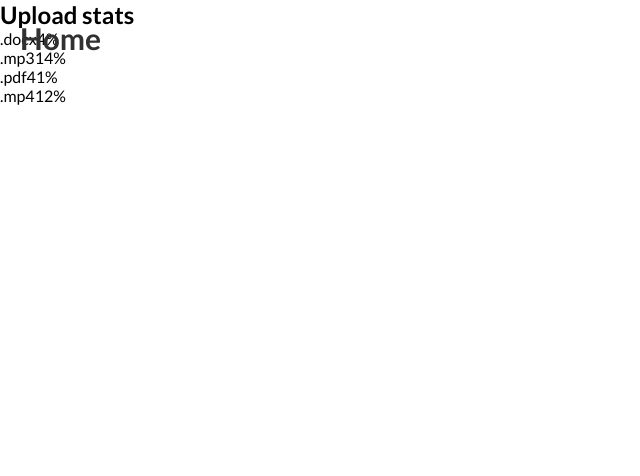
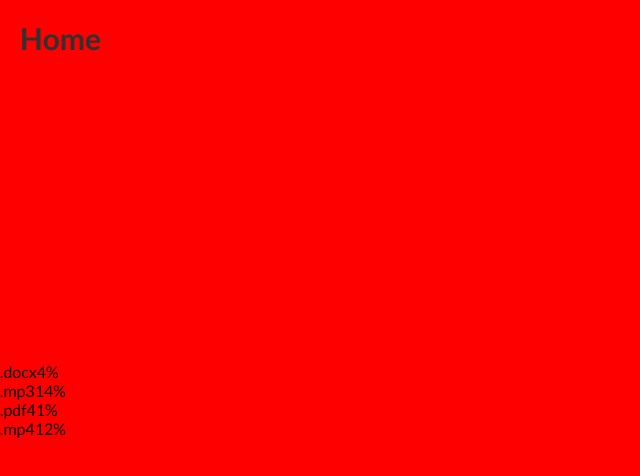
Before and after one commit to PPTZZ/goit-react-hw-01-components, a React (Vite) app: page /statistics in a window 1280 px wide. Shown: the top 476 px of the page, without its empty margins (0-640 px from the left). Built offline with nearby package versions, Linux system fonts and the light colour scheme.

Commit message:
fixing gh pages

```diff
--- a/index.html
+++ b/index.html
@@ -4,7 +4,7 @@
     <meta charset="UTF-8" />
     <meta name="viewport" content="width=device-width, initial-scale=1.0" />
     <link rel="stylesheet" href="./src/index.css">
-    <title>React hw 1</title>
+    <title>react-hw-1</title>
   </head>
   <body>
     <div id="root"></div>
--- a/src/components/Statistics.jsx
+++ b/src/components/Statistics.jsx
@@ -1,8 +1,9 @@
-const Statistics = ({title = "Upload stats", data}) => {
+/* eslint-disable react/prop-types */
+const Statistics = ({title, stats}) => {
 	return (
 		<>
 			<section className='statistics'>
-				<h2 className='title'>Upload stats</h2>
+				<h2 className='title'>{title}</h2>
 				<ul className='stat-list'>
 					<li className='item'>
 						<span className='label'>.docx</span>
--- a/src/css/pages/StatisticsPag.module.css
+++ b/src/css/pages/StatisticsPag.module.css
@@ -0,0 +1,7 @@
+.statsPag{
+    height: 100vh;
+    width: 100vw;
+    display: flex;
+    align-items: center;
+    background-color: red;
+}
--- a/src/main.jsx
+++ b/src/main.jsx
@@ -13,8 +13,8 @@ createRoot(document.getElementById('root')).render(
 			<Routes>
 				<Route index path='/' element={<App />} />
 				<Route path='profile' element={<ProfilePag />} />
+				<Route path='statistics' element={<StatisticsPag />} />
 				<Route path='friends' element={<FriendsListPag />} />
-				<Route path='statistics' element={<StatisticsPag />} />
 				<Route path='transactions' element={<TransactionHistoryPag />} />
 			</Routes>
 		</BrowserRouter>
--- a/src/pages/StatisticsPag.jsx
+++ b/src/pages/StatisticsPag.jsx
@@ -2,11 +2,12 @@
 import { Link } from 'react-router-dom';
 import data from '../data/data.json'
 import Statistics from '../components/Statistics';
+import style from '../css/pages/StatisticsPag.module.css'
 const StatisticsPag = () => {
-	return (
-		<div>
+		return (
+		<div className={style.statsPag}>
 			<Link to='/' className='link'>Home</Link>
-			<Statistics title='' data={data}/>
+			<Statistics title='' stats={data}/>
 		</div>
 	);
 };
--- a/vite.config.js
+++ b/vite.config.js
@@ -3,6 +3,6 @@ import react from '@vitejs/plugin-react-swc'
 
 // https://vitejs.dev/config/
 export default defineConfig({
-  base: "/",
+  base: "./",
   plugins: [react()],
 })
```
Also changed, not shown: src/css/components/Statistics. module.css (added).
